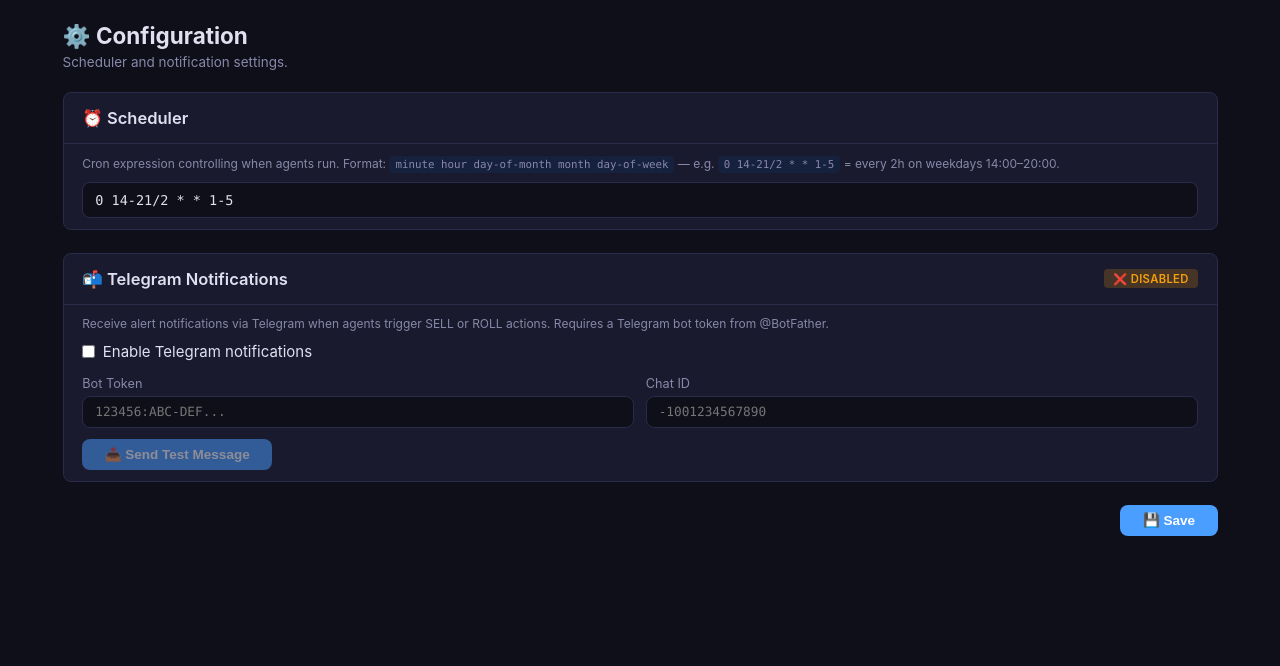
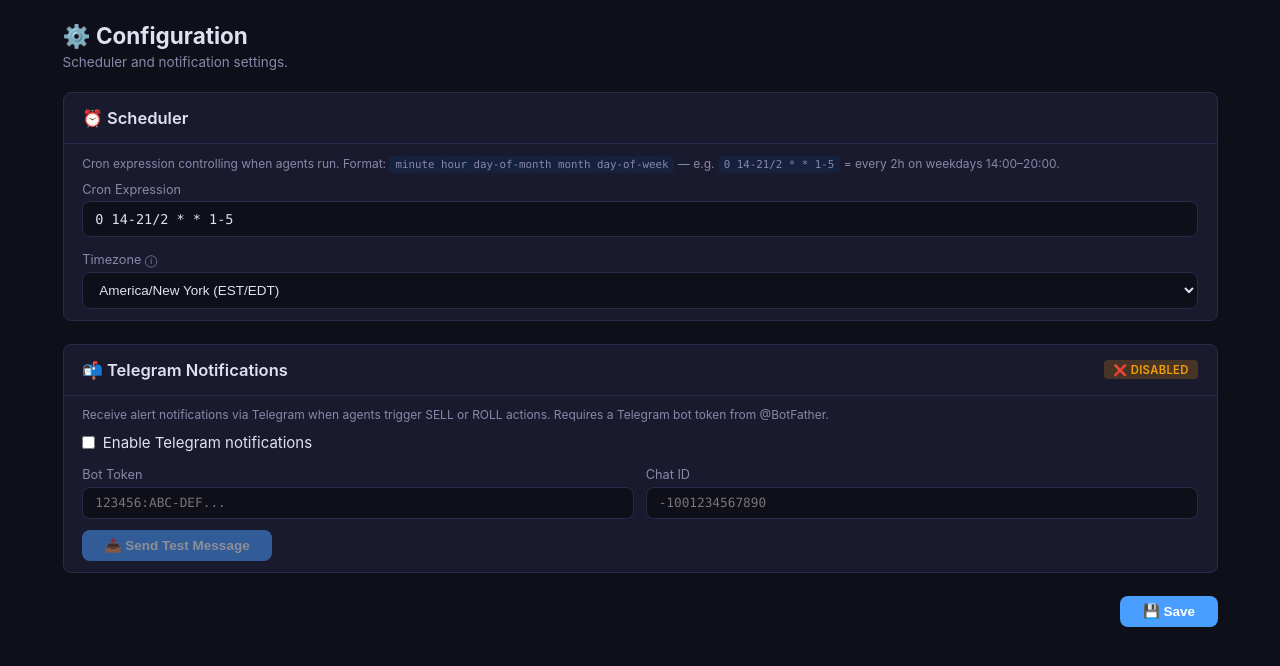
Before and after one commit to dsanchor/stock-options-manager, a FastAPI app: page /settings/config in a window 1280 px wide. Shown: the part 55-721 px from the top of the page. Run offline with FastAPI, Linux system fonts and the light colour scheme.

Commit message:
Add timezone configuration to scheduler
Backend changes:
- Added timezone field to config.yaml (default: America/New_York)
- Extended Config class with timezone property and validation
- Updated scheduler to use timezone-aware datetime with pytz
- Timezone persists in CosmosDB settings container

Frontend changes:
- Added timezone dropdown to Settings Configuration page
- 7 common timezones with clear labels (EST/EDT notation)
- Consistent styling with scheduler section
- Info tooltip explaining timezone purpose

The scheduler now respects explicit timezone settings, making market
hours scheduling portable across different deployment regions.

Co-authored-by: Copilot <223556219+Copilot@users.noreply.github.com>

```diff
--- a/config.yaml
+++ b/config.yaml
@@ -14,6 +14,7 @@ context:
 
 scheduler:
   cron: "0 14-21/2 * * 1-5"  # Cron expression: every 2 hours, market hours (Mon-Fri 14-21 Spain / 9-16 US)
+  timezone: "America/New_York"  # Timezone for scheduler (default: America/New_York)
 
 web:
   host: "0.0.0.0"
--- a/requirements.txt
+++ b/requirements.txt
@@ -10,3 +10,4 @@ openai>=1.40.0
 playwright>=1.40.0
 azure-cosmos>=4.7.0
 requests>=2.31.0
+pytz>=2024.0
--- a/web/app.py
+++ b/web/app.py
@@ -994,6 +994,7 @@ async def settings_config_page(request: Request):
         config = _load_config()
 
     cron_expr = config.get("scheduler", {}).get("cron", "0 14-21/2 * * 1-5")
+    timezone = config.get("scheduler", {}).get("timezone", "America/New_York")
     telegram_cfg = config.get("telegram", {})
     telegram_enabled = telegram_cfg.get("enabled", False)
     telegram_bot_token = telegram_cfg.get("bot_token", "")
@@ -1008,6 +1009,7 @@ async def settings_config_page(request: Request):
     return templates.TemplateResponse("settings_config.html", {
         "request": request,
         "cron_expr": cron_expr,
+        "timezone": timezone,
         "telegram_enabled": telegram_enabled,
         "telegram_bot_token": telegram_bot_token,
         "telegram_chat_id": telegram_chat_id,
@@ -1023,6 +1025,7 @@ async def settings_config_save(request: Request):
 
     # Cron schedule
     new_cron = str(form.get("cron_expr", "")).strip()
+    new_timezone = str(form.get("timezone", "America/New_York")).strip()
     if new_cron:
         try:
             croniter(new_cron)
@@ -1031,11 +1034,13 @@ async def settings_config_save(request: Request):
             if cosmos:
                 cosmos_settings = _load_settings_from_cosmos(cosmos) or {}
                 cosmos_settings.setdefault("scheduler", {})["cron"] = new_cron
+                cosmos_settings.setdefault("scheduler", {})["timezone"] = new_timezone
                 _save_settings_to_cosmos(cosmos, cosmos_settings)
 
             # Also update config.yaml for backward compat
             config = _load_config()
             config.setdefault("scheduler", {})["cron"] = new_cron
+            config.setdefault("scheduler", {})["timezone"] = new_timezone
             _write_config(config)
             saved.append("Cron schedule")
 
@@ -1080,6 +1085,7 @@ async def settings_config_save(request: Request):
         config = _load_config()
 
     cron_expr = config.get("scheduler", {}).get("cron", "0 14-21/2 * * 1-5")
+    timezone = config.get("scheduler", {}).get("timezone", "America/New_York")
     telegram_cfg = config.get("telegram", {})
     tg_enabled = telegram_cfg.get("enabled", False)
     tg_bot_token = telegram_cfg.get("bot_token", "")
@@ -1092,6 +1098,7 @@ async def settings_config_save(request: Request):
     return templates.TemplateResponse("settings_config.html", {
         "request": request,
         "cron_expr": cron_expr,
+        "timezone": timezone,
         "saved": saved,
         "telegram_enabled": tg_enabled,
         "telegram_bot_token": tg_bot_token,
--- a/web/templates/settings_config.html
+++ b/web/templates/settings_config.html
@@ -21,8 +21,27 @@
         </div>
         <p class="hint">Cron expression controlling when agents run. Format: <code>minute hour day-of-month month day-of-week</code> — e.g. <code>0 14-21/2 * * 1-5</code> = every 2h on weekdays 14:00–20:00.</p>
         <div style="padding: 0.75rem 1.25rem;">
-            <input type="text" name="cron_expr" value="{{ cron_expr }}" spellcheck="false"
-                   style="width:100%; padding:0.6rem 0.8rem; background:var(--bg); border:1px solid var(--border); color:var(--text); font-family:var(--font-mono); font-size:0.9rem; border-radius:var(--radius);">
+            <div style="margin-bottom:1rem;">
+                <label style="display:block; font-size:0.85rem; color:var(--text-muted); margin-bottom:0.3rem;">Cron Expression</label>
+                <input type="text" name="cron_expr" value="{{ cron_expr }}" spellcheck="false"
+                       style="width:100%; padding:0.6rem 0.8rem; background:var(--bg); border:1px solid var(--border); color:var(--text); font-family:var(--font-mono); font-size:0.9rem; border-radius:var(--radius);">
+            </div>
+            <div>
+                <label style="display:block; font-size:0.85rem; color:var(--text-muted); margin-bottom:0.3rem;">
+                    Timezone
+                    <span style="font-size:0.8rem; color:var(--text-muted); font-weight:normal;" title="Timezone for cron schedule execution">ⓘ</span>
+                </label>
+                <select name="timezone"
+                        style="width:100%; padding:0.6rem 0.8rem; background:var(--bg); border:1px solid var(--border); color:var(--text); font-size:0.9rem; border-radius:var(--radius); cursor:pointer;">
+                    <option value="America/New_York" {{ 'selected' if timezone == 'America/New_York' }}>America/New York (EST/EDT)</option>
+                    <option value="America/Chicago" {{ 'selected' if timezone == 'America/Chicago' }}>America/Chicago (CST/CDT)</option>
+                    <option value="America/Los_Angeles" {{ 'selected' if timezone == 'America/Los_Angeles' }}>America/Los Angeles (PST/PDT)</option>
+                    <option value="Europe/Madrid" {{ 'selected' if timezone == 'Europe/Madrid' }}>Europe/Madrid (CET/CEST)</option>
+                    <option value="Europe/London" {{ 'selected' if timezone == 'Europe/London' }}>Europe/London (GMT/BST)</option>
+                    <option value="UTC" {{ 'selected' if timezone == 'UTC' }}>UTC</option>
+                    <option value="Asia/Tokyo" {{ 'selected' if timezone == 'Asia/Tokyo' }}>Asia/Tokyo (JST)</option>
+                </select>
+            </div>
         </div>
     </div>
 
```
Also changed, not shown: src/config.py (+19 -0 lines), src/main.py (+24 -11 lines), .squad/agents/linus/history.md, .squad/agents/rusty/history.md.
